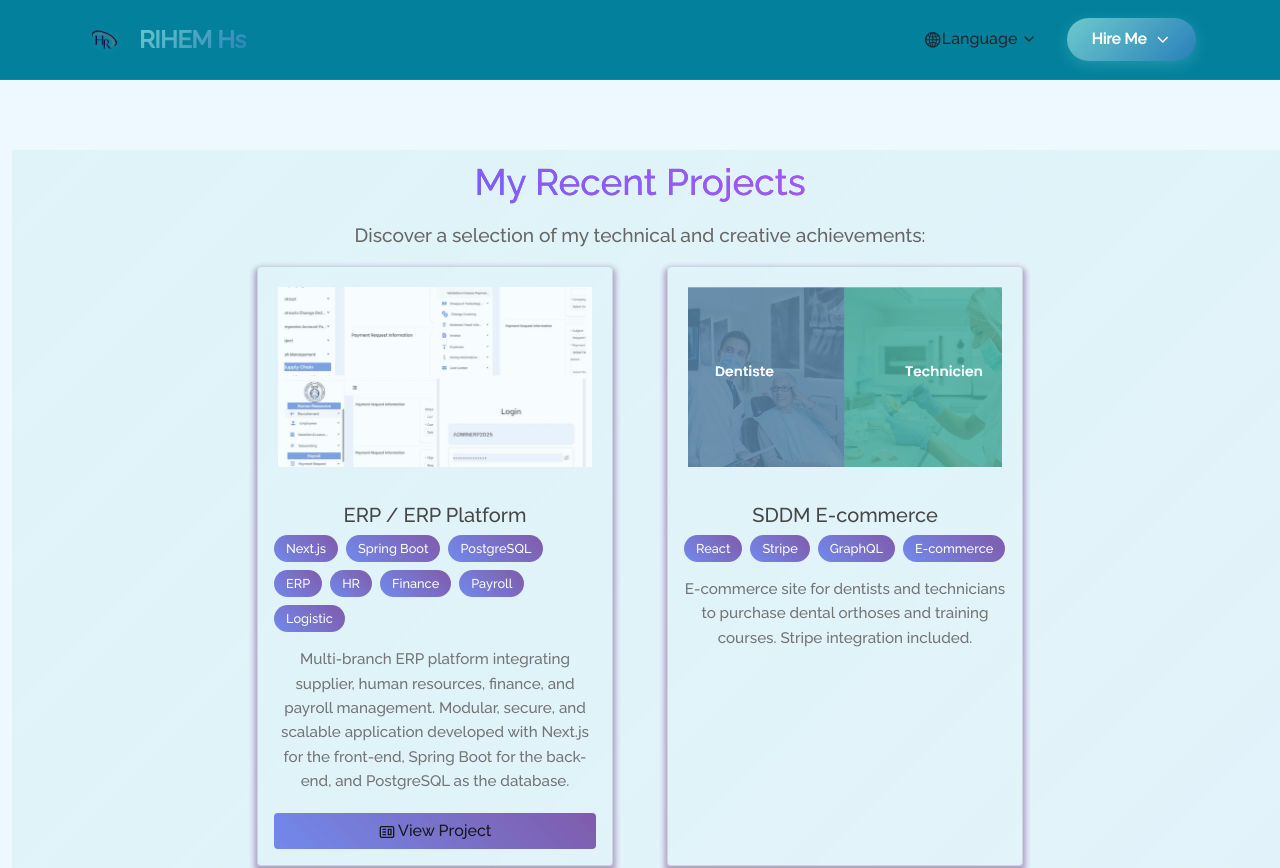
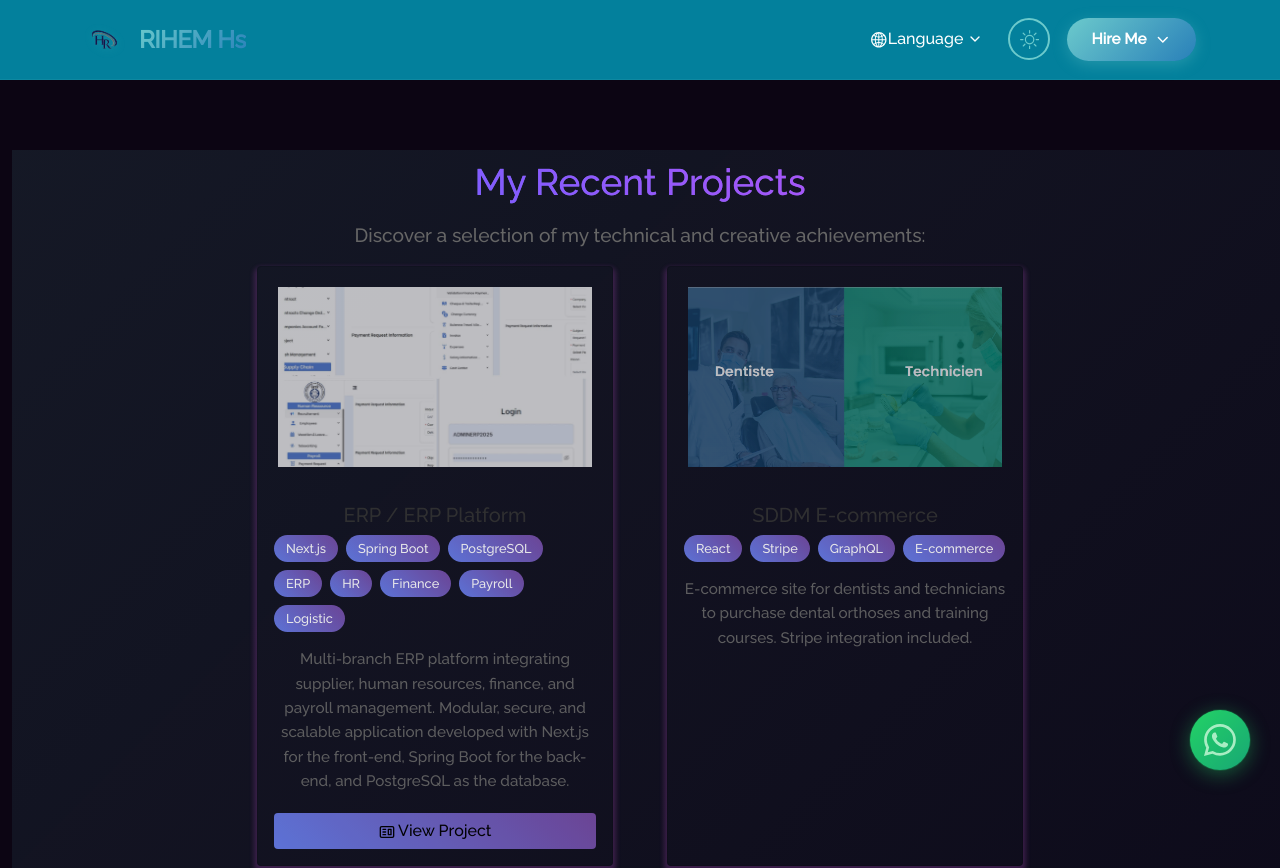
Before and after one commit to rihemhs/Protfolio-Rihem, a React (Create React App) app: page /project in a window 1280 px wide. Shown: the top 868 px of the page. Built offline with nearby package versions, Linux system fonts and the light colour scheme.

Commit message:
Protfolio me

```diff
--- a/package.json
+++ b/package.json
@@ -13,7 +13,7 @@
     "react-bootstrap": "^2.2.1",
     "react-dom": "^18.3.1",
     "react-i18next": "^16.5.0",
-    "react-icons": "^4.3.1",
+    "react-icons": "^4.12.0",
     "react-parallax-tilt": "^1.7.42",
     "react-pdf": "^7.7.3",
     "react-router-dom": "^6.2.2",
--- a/src/App.js
+++ b/src/App.js
@@ -7,6 +7,8 @@ import Projects from "./components/Projects/Projects";
 import Contact from "./components/Contact/Contact"
 import Messages from "./components/Contact/Messages"
 import Footer from "./components/Footer";
+import WhatsAppButton from "./components/WhatsAppButton";
+import { ThemeProvider } from "./contexts/ThemeContext";
 
 import {
   BrowserRouter as Router,
@@ -31,6 +33,7 @@ function App() {
   }, []);
 
   return (
+    <ThemeProvider>
       <Router>
         <Preloader load={load} />
         <div className="App" id={load ? "no-scroll" : "scroll"}>
@@ -45,8 +48,10 @@ function App() {
             <Route path="*" element={<Navigate to="/" />} />
           </Routes>
           <Footer />
+          <WhatsAppButton />
         </div>
       </Router>
+    </ThemeProvider>
   );
 }
 
--- a/src/components/Navbar.js
+++ b/src/components/Navbar.js
@@ -15,6 +15,8 @@ import {
   AiOutlineGlobal
 } from "react-icons/ai";
 import { FiChevronDown } from "react-icons/fi";
+import { BsSun, BsMoon } from "react-icons/bs";
+import { useTheme } from "../contexts/ThemeContext";
 
 // Import i18next
 import { useTranslation } from "react-i18next";
@@ -26,6 +28,9 @@ function NavBar() {
 
   // Utiliser i18next
   const { t, i18n } = useTranslation();
+
+  // Utiliser le contexte du thème
+  const { theme, toggleTheme } = useTheme();
 
   function scrollHandler() {
     if (window.scrollY >= 80) {
@@ -162,6 +167,21 @@ function NavBar() {
               </Dropdown>
             </Nav.Item>
 
+            {/* Bouton de bascule du thème */}
+            <Nav.Item className="nav-theme-item">
+              <button
+                onClick={toggleTheme}
+                className="theme-toggle-btn"
+                aria-label="Toggle theme"
+              >
+                {theme === 'dark' ? (
+                  <BsSun className="theme-icon" />
+                ) : (
+                  <BsMoon className="theme-icon" />
+                )}
+              </button>
+            </Nav.Item>
+
             {/* CTA Button */}
             <Nav.Item className="nav-cta-item">
               <a
--- /dev/null
+++ b/src/components/WhatsAppButton.css
@@ -0,0 +1,122 @@
+/* WhatsApp Button Styles */
+.whatsapp-button-container {
+  position: fixed;
+  bottom: 30px;
+  right: 30px;
+  z-index: 9999;
+  animation: slideInUp 0.5s ease-out;
+}
+
+.whatsapp-button {
+  position: relative;
+  width: 60px;
+  height: 60px;
+  background: linear-gradient(135deg, #25D366, #128C7E);
+  border: none;
+  border-radius: 50%;
+  display: flex;
+  align-items: center;
+  justify-content: center;
+  cursor: pointer;
+  box-shadow: 0 4px 20px rgba(37, 211, 102, 0.4);
+  transition: all 0.3s cubic-bezier(0.4, 0, 0.2, 1);
+  overflow: visible;
+}
+
+.whatsapp-button:hover {
+  transform: translateY(-5px) scale(1.1);
+  box-shadow: 0 8px 30px rgba(37, 211, 102, 0.6);
+}
+
+.whatsapp-button:active {
+  transform: translateY(-3px) scale(1.05);
+}
+
+.whatsapp-icon {
+  font-size: 32px;
+  color: white;
+  transition: transform 0.3s ease;
+}
+
+.whatsapp-button:hover .whatsapp-icon {
+  transform: rotate(15deg);
+}
+
+/* Animation de pulsation */
+.whatsapp-pulse {
+  position: absolute;
+  width: 100%;
+  height: 100%;
+  border-radius: 50%;
+  background: rgba(37, 211, 102, 0.4);
+  animation: pulse 2s infinite;
+  pointer-events: none;
+}
+
+@keyframes pulse {
+  0% {
+    transform: scale(1);
+    opacity: 1;
+  }
+  50% {
+    transform: scale(1.3);
+    opacity: 0.5;
+  }
+  100% {
+    transform: scale(1.6);
+    opacity: 0;
+  }
+}
+
+@keyframes slideInUp {
+  from {
+    transform: translateY(100px);
+    opacity: 0;
+  }
+  to {
+    transform: translateY(0);
+    opacity: 1;
+  }
+}
+
+/* Responsive */
+@media (max-width: 768px) {
+  .whatsapp-button-container {
+    bottom: 20px;
+    right: 20px;
+  }
+
+  .whatsapp-button {
+    width: 55px;
+    height: 55px;
+  }
+
+  .whatsapp-icon {
+    font-size: 28px;
+  }
+}
+
+@media (max-width: 480px) {
+  .whatsapp-button-container {
+    bottom: 15px;
+    right: 15px;
+  }
+
+  .whatsapp-button {
+    width: 50px;
+    height: 50px;
+  }
+
+  .whatsapp-icon {
+    font-size: 24px;
+  }
+}
+
+/* Adaptation au thème */
+body[data-theme='light'] .whatsapp-button {
+  box-shadow: 0 4px 20px rgba(37, 211, 102, 0.3);
+}
+
+body[data-theme='light'] .whatsapp-button:hover {
+  box-shadow: 0 8px 30px rgba(37, 211, 102, 0.5);
+}
--- /dev/null
+++ b/src/components/WhatsAppButton.js
@@ -0,0 +1,30 @@
+import React from 'react';
+import { BsWhatsapp } from 'react-icons/bs';
+import './WhatsAppButton.css';
+
+function WhatsAppButton() {
+  const phoneNumber = '+21652113008'; // Votre numéro WhatsApp
+  const message = 'Bonjour! Je vous contacte depuis votre portfolio.'; // Message par défaut
+
+  const handleClick = () => {
+    // Créer le lien WhatsApp
+    const whatsappUrl = `https://wa.me/${phoneNumber}?text=${encodeURIComponent(message)}`;
+    window.open(whatsappUrl, '_blank');
+  };
+
+  return (
+    <div className="whatsapp-button-container">
+      <button
+        className="whatsapp-button"
+        onClick={handleClick}
+        aria-label="Contact WhatsApp"
+        title="Contactez-moi sur WhatsApp"
+      >
+        <BsWhatsapp className="whatsapp-icon" />
+        <span className="whatsapp-pulse"></span>
+      </button>
+    </div>
+  );
+}
+
+export default WhatsAppButton;
--- /dev/null
+++ b/src/contexts/ThemeContext.js
@@ -0,0 +1,48 @@
+import React, { createContext, useState, useEffect, useContext } from 'react';
+
+// Créer le contexte du thème
+const ThemeContext = createContext();
+
+// Hook personnalisé pour utiliser le contexte du thème
+export const useTheme = () => {
+  const context = useContext(ThemeContext);
+  if (!context) {
+    throw new Error('useTheme must be used within a ThemeProvider');
+  }
+  return context;
+};
+
+// Provider du thème
+export const ThemeProvider = ({ children }) => {
+  // Récupérer le thème sauvegardé dans localStorage ou utiliser 'dark' par défaut
+  const [theme, setTheme] = useState(() => {
+    const savedTheme = localStorage.getItem('theme');
+    return savedTheme || 'dark';
+  });
+
+  // Basculer entre les thèmes
+  const toggleTheme = () => {
+    setTheme(prevTheme => prevTheme === 'light' ? 'dark' : 'light');
+  };
+
+  // Appliquer le thème au body et le sauvegarder dans localStorage
+  useEffect(() => {
+    document.body.setAttribute('data-theme', theme);
+    localStorage.setItem('theme', theme);
+  }, [theme]);
+
+  const value = {
+    theme,
+    toggleTheme,
+    isDark: theme === 'dark',
+    isLight: theme === 'light'
+  };
+
+  return (
+    <ThemeContext.Provider value={value}>
+      {children}
+    </ThemeContext.Provider>
+  );
+};
+
+export default ThemeContext;
--- a/src/style.css
+++ b/src/style.css
@@ -12,6 +12,44 @@ html {
   );
 
   --imp-text-color: #c770f0;
+}
+
+/* --------- */
+/* Thème Sombre (par défaut) */
+/* --------- */
+body[data-theme='dark'] {
+  --bg-color: #0c0513;
+  --text-color: #ffffff;
+  --text-secondary: rgba(255, 255, 255, 0.7);
+  --card-bg: rgba(255, 255, 255, 0.05);
+  --nav-bg: rgb(3, 128, 156);
+  --nav-bg-sticky: linear-gradient(135deg, rgba(108, 202, 204, 0.1) 0%, rgba(41, 128, 185, 0.05) 100%);
+  --scrollbar-track: #2d1950;
+  --scrollbar-thumb: rgba(178, 121, 216, 0.959);
+  --scrollbar-thumb-hover: rgba(222, 130, 235, 0.911);
+  --preloader-bg: #0c0513;
+}
+
+/* --------- */
+/* Thème Clair */
+/* --------- */
+body[data-theme='light'] {
+  --bg-color: #f8f9fa;
+  --text-color: #2d3748;
+  --text-secondary: rgba(45, 55, 72, 0.7);
+  --card-bg: #ffffff;
+  --nav-bg: #ffffff;
+  --nav-bg-sticky: rgba(255, 255, 255, 0.95);
+  --scrollbar-track: #e2e8f0;
+  --scrollbar-thumb: rgba(108, 202, 204, 0.7);
+  --scrollbar-thumb-hover: rgba(41, 128, 185, 0.9);
+  --preloader-bg: #f8f9fa;
+}
+
+body {
+  background-color: var(--bg-color);
+  color: var(--text-color);
+  transition: background-color 0.3s ease, color 0.3s ease;
 }
 
 .purple {
@@ -32,7 +70,7 @@ button:focus {
   width: 100%;
   height: 100%;
   z-index: 999999;
-  background-color: #0c0513;
+  background-color: var(--preloader-bg);
   background-image: url(./Assets/pre.svg);
   background-repeat: no-repeat;
   background-position: center;
@@ -57,18 +95,18 @@ button:focus {
 
 /* Track */
 ::-webkit-scrollbar-track {
-  background: #2d1950;
+  background: var(--scrollbar-track);
 }
 
 /* Handle */
 ::-webkit-scrollbar-thumb {
-  background: rgba(178, 121, 216, 0.959);
+  background: var(--scrollbar-thumb);
   border-radius: 12px;
 }
 
 /* Handle on hover */
 ::-webkit-scrollbar-thumb:hover {
-  background: rgba(222, 130, 235, 0.911);
+  background: var(--scrollbar-thumb-hover);
   border-radius: 12px;
 }
 
@@ -93,7 +131,7 @@ button:focus {
 
 /* NavBar Container */
 .nav-bar {
-  background: rgb(3, 128, 156);
+  background: var(--nav-bg);
   backdrop-filter: var(--nav-blur);
   -webkit-backdrop-filter: var(--nav-blur);
   border-bottom: var(--nav-border);
@@ -105,7 +143,7 @@ button:focus {
 }
 
 .nav-bar.nav-sticky {
-  background: linear-gradient(135deg, rgba(108, 202, 204, 0.1) 0%, rgba(41, 128, 185, 0.05) 100%);
+  background: var(--nav-bg-sticky);
   box-shadow: var(--nav-shadow-sticky);
   padding: 0.5rem 0;
   height: 70px;
@@ -187,6 +225,10 @@ button:focus {
   background: transparent;
   border: none;
   margin: 0 4px;
+}
+
+body[data-theme='light'] .nav-link {
+  color: var(--text-color) !important;
 }
 
 .nav-link:hover,
@@ -1352,6 +1394,14 @@ button:focus {
   background: rgb(237, 249, 254) !important;
 }
 
+body[data-theme='dark'] .project-section {
+  background: #0c0513 !important;
+}
+
+body[data-theme='light'] .project-section {
+  background: #f8f9fa !important;
+}
+
 .project-card {
   padding-top: 50px !important;
   padding-bottom: 50px !important;
@@ -1367,6 +1417,12 @@ button:focus {
   opacity: 0.9 !important;
   transition: all 0.5s ease 0s !important;
   height: 100% !important;
+}
+
+body[data-theme='light'] .project-card-view {
+  color: var(--text-color) !important;
+  box-shadow: 0 4px 5px 3px rgba(108, 202, 204, 0.2) !important;
+  background-color: white !important;
 }
 .project-card-view:hover {
   transform: scale(1.02) !important;
@@ -2340,6 +2396,52 @@ button:focus {
   font-size: 1.2rem;
 }
 
+/* Theme Toggle Button */
+.nav-theme-item {
+  display: flex;
+  align-items: center;
+  margin: 0 5px;
+}
+
+.theme-toggle-btn {
+  background: transparent;
+  border: 2px solid var(--nav-accent);
+  border-radius: 50%;
+  width: 42px;
+  height: 42px;
+  display: flex;
+  align-items: center;
+  justify-content: center;
+  cursor: pointer;
+  transition: var(--nav-transition);
+  padding: 0;
+  color: var(--nav-accent);
+}
+
+.theme-toggle-btn:hover {
+  background: var(--nav-accent-light);
+  transform: rotate(180deg);
+  box-shadow: 0 4px 12px rgba(108, 202, 204, 0.3);
+}
+
+.theme-toggle-btn:active {
+  transform: rotate(180deg) scale(0.95);
+}
+
+.theme-icon {
+  font-size: 1.2rem;
+  transition: var(--nav-transition);
+}
+
+body[data-theme='light'] .theme-toggle-btn {
+  border-color: var(--nav-accent);
+  color: var(--nav-accent);
+}
+
+body[data-theme='light'] .theme-toggle-btn:hover {
+  background: var(--nav-accent-light);
+}
+
 /* Styles pour mobile */
 @media (max-width: 991px) {
   .nav-language-item .dropdown-menu {
```
Also changed, not shown: 1 other file (tests, documents, lock files or other folders). Lines whose indentation alone changed are shown as unchanged.
